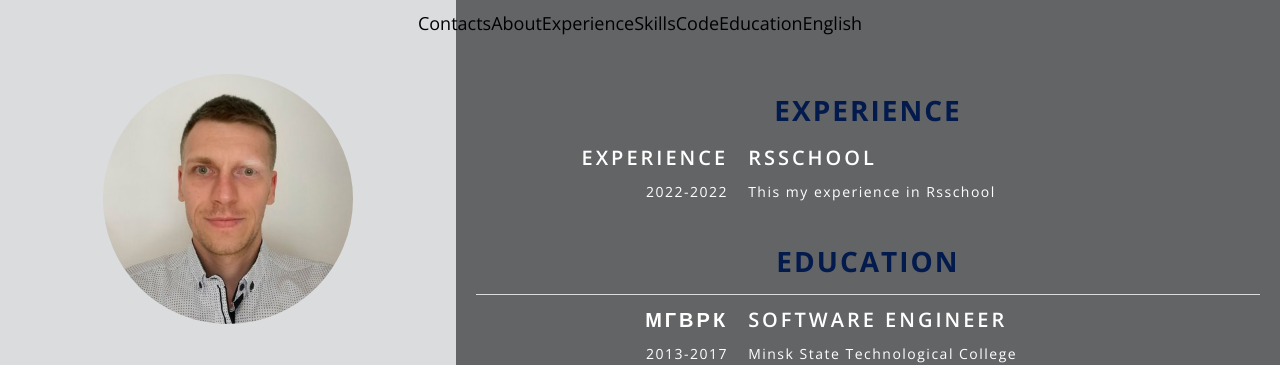
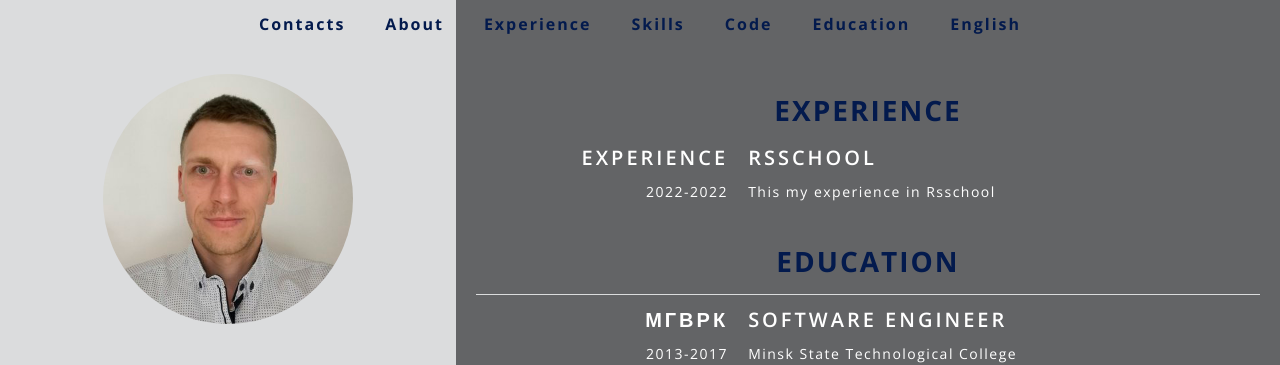
Before and after one commit to Yakubovich-siarhei/rsschool-cv, a plain HTML site: page index.html in a window 1280 px wide. Shown: the top 365 px of the page. Drawn offline with nearby package versions, Linux system fonts and the light colour scheme.

Commit message:
fix: link title aria-label

```diff
--- a/index.html
+++ b/index.html
@@ -20,39 +20,39 @@
         <nav class="header_menu">
           <ul class="menu_list">
             <li class="menu_item">
-              <!-- <a href="#contacts" class="nav-link" title="Contacts" id="LinkContacts"> -->
+              <a href="#contacts" class="nav-link" title="Contacts" id="LinkContacts" aria-label="Contacts">
                 Contacts
-              <!-- </a> -->
+              </a>
             </li>
             <li class="menu_item">
-              <!-- <a href="#about" class="nav-link" title="About" id="LinkAbout"> -->
+              <a href="#about" class="nav-link" title="About" id="LinkAbout" aria-label="About">
                 About
-              <!-- </a> -->
+              </a>
             </li>
             <li class="menu_item">
-              <!-- <a href="#experience" class="nav-link" title="Experience" id="LinkExperience"> -->
+              <a href="#experience" class="nav-link" title="Experience" id="LinkExperience" aria-label="Experience">
                 Experience
-              <!-- </a> -->
+              </a>
             </li>
             <li class="menu_item">
-              <!-- <a href="#skills" class="nav-link" title="Skills" id="LinkSkills"> -->
+              <a href="#skills" class="nav-link" title="Skills" id="LinkSkills" aria-label="Skills">
                 Skills
-              <!-- </a> -->
+              </a>
             </li>
             <li class="menu_item">
-              <!-- <a href="#code" class="nav-link" title="Code" id="LinkCode"> -->
+              <a href="#code" class="nav-link" title="Code" id="LinkCode" aria-label="Code">
                 Code
-              <!-- </a> -->
+              </a>
             </li>
             <li class="menu_item">
-              <!-- <a href="#education" class="nav-link" title="Education" id="LinkEducation"> -->
+              <a href="#education" class="nav-link" title="Education" id="LinkEducation" aria-label="Education">
                 Education
-              <!-- </a> -->
+              </a>
             </li>
             <li class="menu_item">
-              <!-- <a href="#english" class="nav-link" title="English" id="LinkEnglish"> -->
+              <a href="#english" class="nav-link" title="English" id="LinkEnglish" aria-label="English">
                 English
-              <!-- </a> -->
+              </a>
             </li>
           </ul>
         </nav>
```
